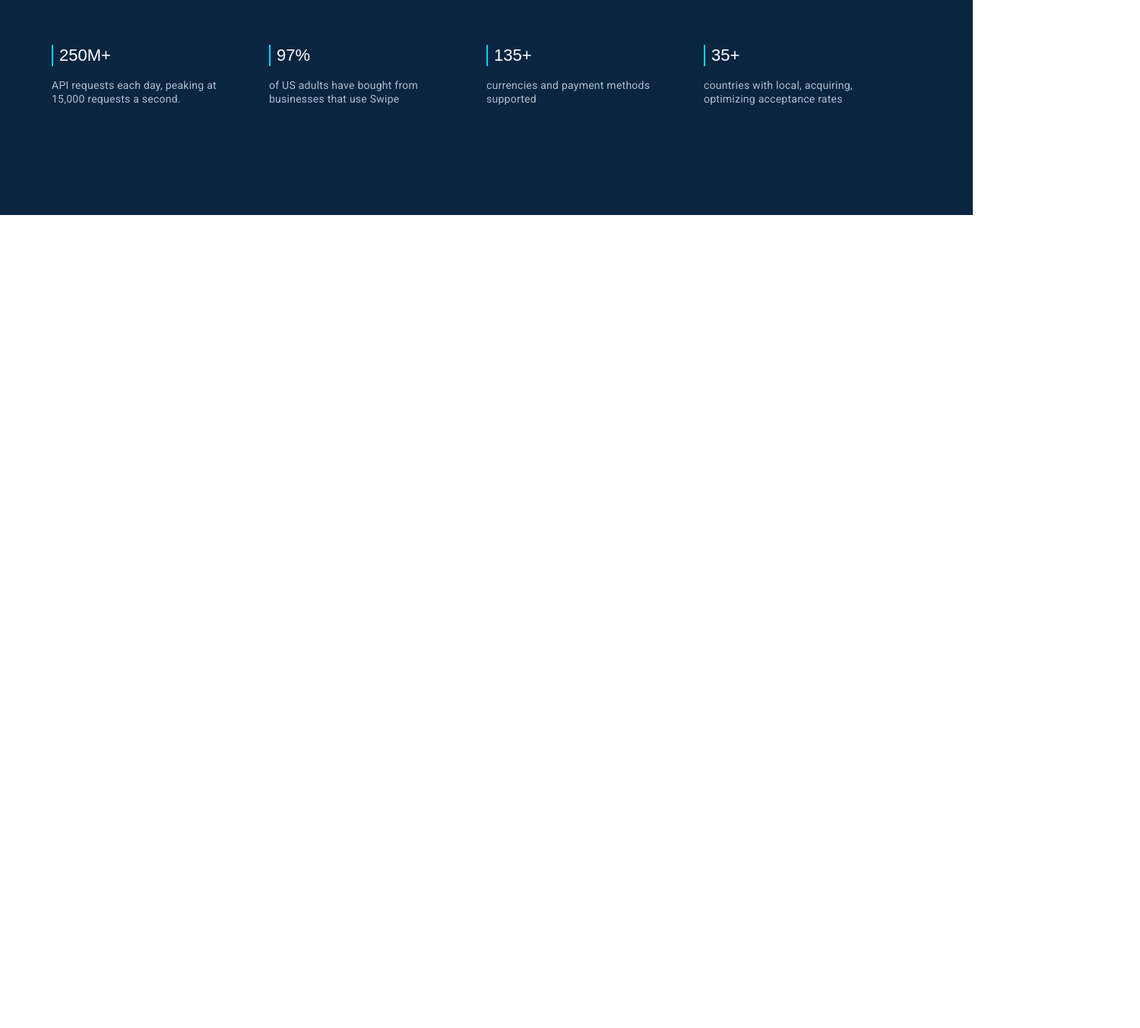
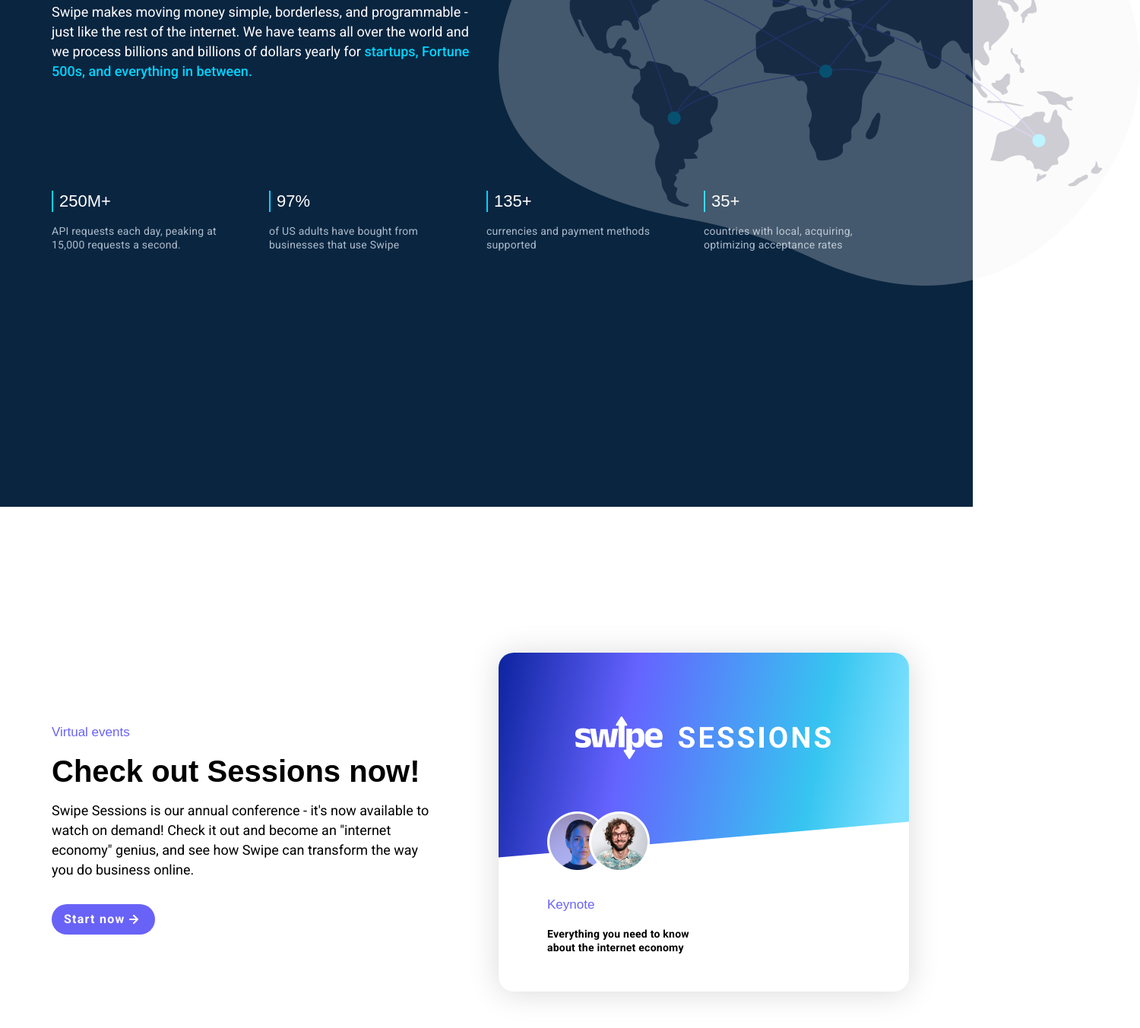
Before and after one commit to chensov/swipe-front, a plain HTML site: page index.html in a window 1280 px wide. Shown: the part 3894-5247 px from the top of the page at 76% size, 1500 px wide, since content can reach past the window. Before the commit the page ends 4241 px from the top, so only its background shows below. Drawn offline with Linux system fonts and the light colour scheme; a web font is replaced by a local one.

Commit message:
add virtual events section

```diff
--- a/index.css
+++ b/index.css
@@ -36,6 +36,13 @@
   --bg-light: #f7f9fc;
 
   --standard-box-shadow: 0px 2px 40px rgba(0, 0, 0, 0.15);
+  --primary-gradient: linear-gradient(
+    101.33deg,
+    #08209a 0.76%,
+    #6563ff 33.33%,
+    #36c5f0 76.92%,
+    #83e2ff 96.96%
+  );
 }
 
 body {
@@ -462,6 +469,8 @@ main {
   display: flex;
   justify-content: center;
   color: var(--text-light);
+  position: relative;
+  padding: calc(var(--spacing-xl) * 3) 0;
 }
 
 .global-section a {
@@ -487,3 +496,98 @@ main {
   padding: 0 0 0 var(--spacing-sm);
   line-height: 28px;
 }
+
+#globe {
+  max-width: 844px;
+  opacity: 0.25;
+  position: absolute;
+  top: 10%;
+}
+
+/* VIRTUAL EVENTS SECTION */
+
+.virtual-events-section {
+  display: flex;
+  justify-content: center;
+  margin: calc(var(--spacing-xl) * 3) 0;
+}
+
+.virtual-events-section .col-left {
+  height: 446px;
+  padding: 0 var(--spacing-xl) 0 0;
+}
+
+.virtual-events-section .primary-button {
+  background: var(--purple-1);
+  margin: var(--spacing-md) 0 0 0;
+}
+
+.virtual-events-section .primary-button:hover {
+  background: var(--primary-accent);
+}
+
+.swipe-sessions-card {
+  width: 540px;
+  height: 446px;
+  box-shadow: var(--standard-box-shadow);
+  border-radius: 20px;
+  overflow: hidden;
+}
+
+.swipe-sessions-card .card-top {
+  width: 100%;
+  height: 50%;
+  display: flex;
+  justify-content: center;
+  align-items: center;
+  position: relative;
+}
+
+.swipe-sessions-card .card-top::before {
+  background: var(--primary-gradient);
+  content: "";
+  width: 100%;
+  height: 150%;
+  position: absolute;
+  top: -40%;
+  transform: skewY(-5deg);
+  z-index: 1;
+}
+
+#sessions-logo {
+  width: 338px;
+  z-index: 2;
+}
+
+.virtual-events-section .avatars {
+  position: absolute;
+  left: var(--spacing-xl);
+  bottom: -70px;
+  z-index: 3;
+}
+
+.virtual-events-section .avatars img {
+  width: 80px;
+}
+
+.virtual-events-section .avatars img:nth-of-type(2) {
+  position: absolute;
+  left: 55px;
+}
+
+.virtual-events-section .card-bottom {
+  width: 100%;
+  height: 50%;
+  box-sizing: border-box;
+  padding: var(--spacing-xl);
+}
+
+.virtual-events-section .card-bottom .subtitle {
+  margin: var(--spacing-lg) 0 0 0;
+}
+
+.virtual-events-section .card-bottom .secondary-text {
+  color: var(--text-dark);
+  font-weight: 700;
+  width: 50%;
+}
--- a/index.html
+++ b/index.html
@@ -229,7 +229,7 @@
               </p>
             </div>
             <div class="col-right">
-              <!-- <img src="assets/global-graphic.png" alt=""> -->
+              <img id="globe" src="assets/global-graphic.png" alt="" />
             </div>
           </div>
           <div class="card-container">
@@ -260,6 +260,49 @@
           </div>
         </div>
       </div>
+
+      <!-- Virtual Events Section -->
+      <div class="virtual-events-section">
+        <div class="section-container two-column">
+          <div class="col-left">
+            <p class="subtitle">Virtual events</p>
+            <h2>Check out Sessions now!</h2>
+            <p>
+              Swipe Sessions is our annual conference - it's now available to
+              watch on demand! Check it out and become an "internet economy"
+              genius, and see how Swipe can transform the way you do business
+              online.
+            </p>
+            <button class="primary-button with-icon">
+              Start now
+              <img src="assets/arrow-right-light.svg" />
+            </button>
+          </div>
+          <div class="col-right">
+            <div class="swipe-sessions-card">
+              <div class="card-top">
+                <img
+                  id="sessions-logo"
+                  src="assets/swipe-sessions.png"
+                  alt=""
+                />
+                <div class="avatars">
+                  <img src="assets/avatar1.png" alt="" />
+                  <img src="assets/avatar2.png" alt="" />
+                </div>
+              </div>
+              <div class="card-bottom">
+                <div class="card-content">
+                  <p class="subtitle">Keynote</p>
+                  <p class="secondary-text">
+                    Everything you need to know about the internet economy
+                  </p>
+                </div>
+              </div>
+            </div>
+          </div>
+        </div>
+      </div>
     </main>
   </body>
 </html>
```
